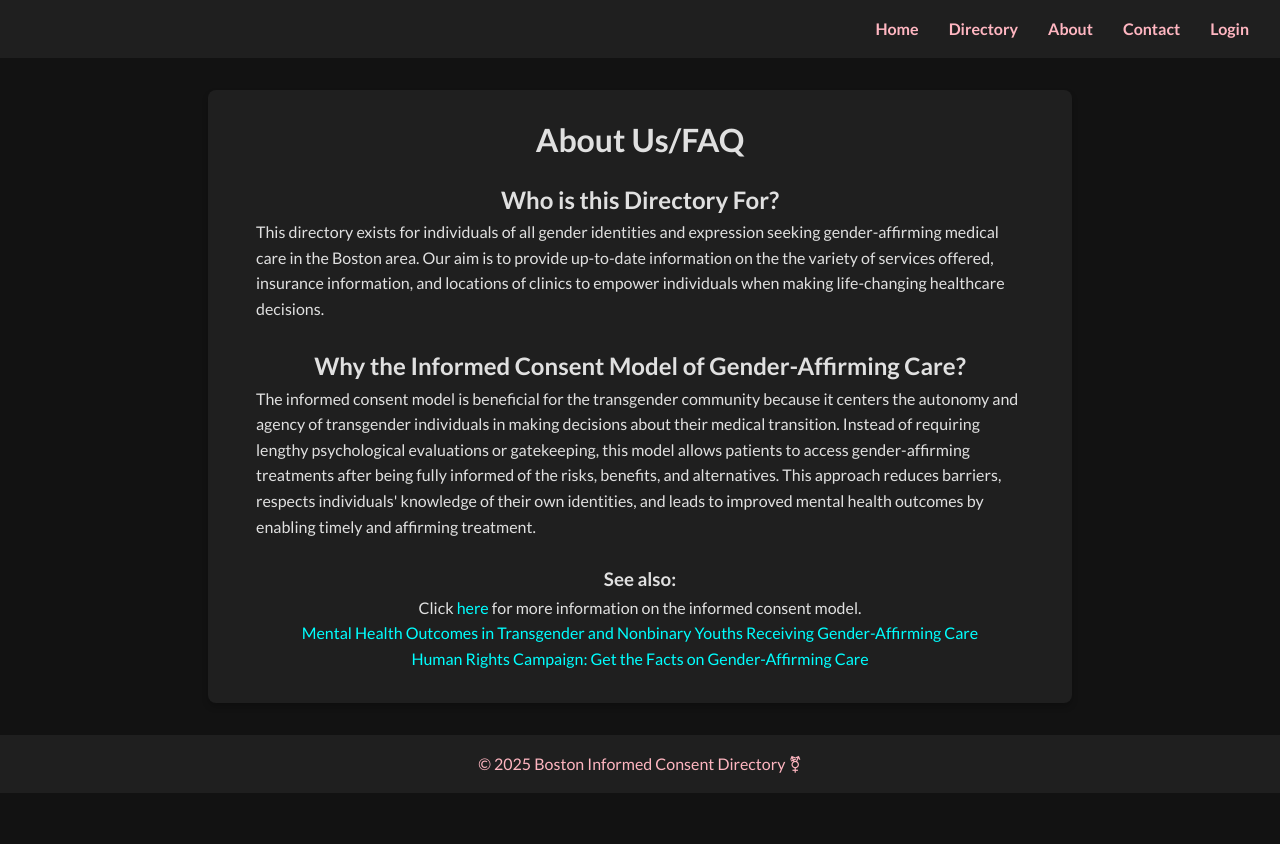
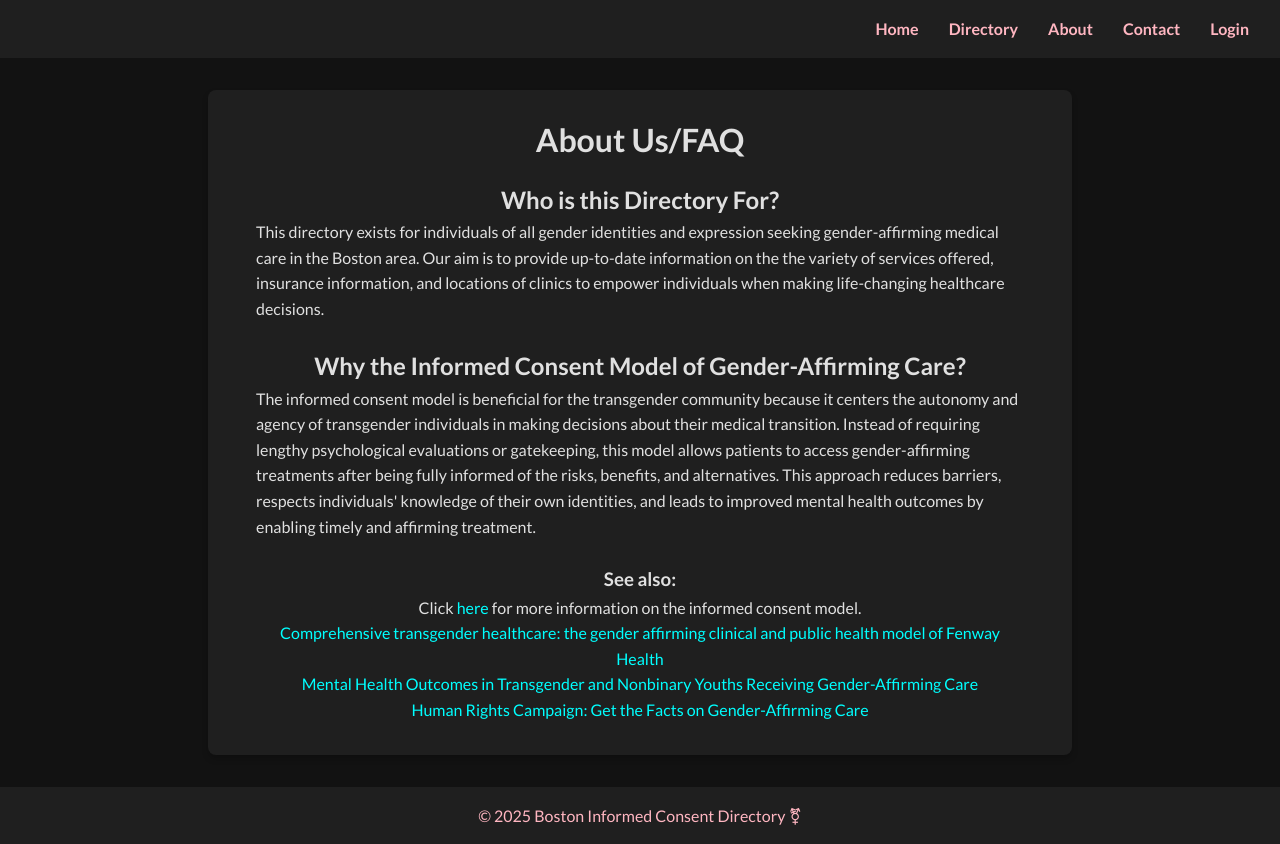
Before and after one commit to avalinde/codesquad-personal-project-client, a React (Vite) app: page /about in a window 1280 px wide. Before the commit the page ends 800 px from the top, so only its background shows below. Built offline with nearby package versions, Linux system fonts and the light colour scheme.

Commit message:
added about link

```diff
--- a/src/components/About.jsx
+++ b/src/components/About.jsx
@@ -34,6 +34,8 @@ function About() {
             {'\u0020'}for more information on the informed consent model.
             </p>
 
+            <p className="text-center"> <a href="https://pubmed.ncbi.nlm.nih.gov/25779756/">Comprehensive transgender healthcare: the gender affirming clinical and public health model of Fenway Health</a></p>
+
             <p className="text-center"> <a href="https://pubmed.ncbi.nlm.nih.gov/35212746/">Mental Health Outcomes in Transgender and Nonbinary Youths Receiving Gender-Affirming Care </a></p>
 
             <p className="text-center"><a href="https://www.hrc.org/resources/get-the-facts-on-gender-affirming-care">Human Rights Campaign: Get the Facts on Gender-Affirming Care</a></p>
```
